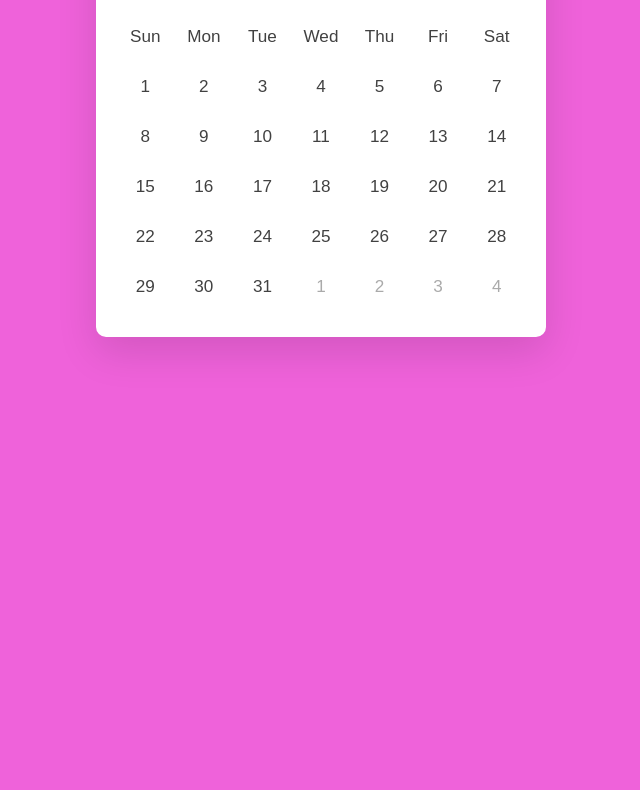
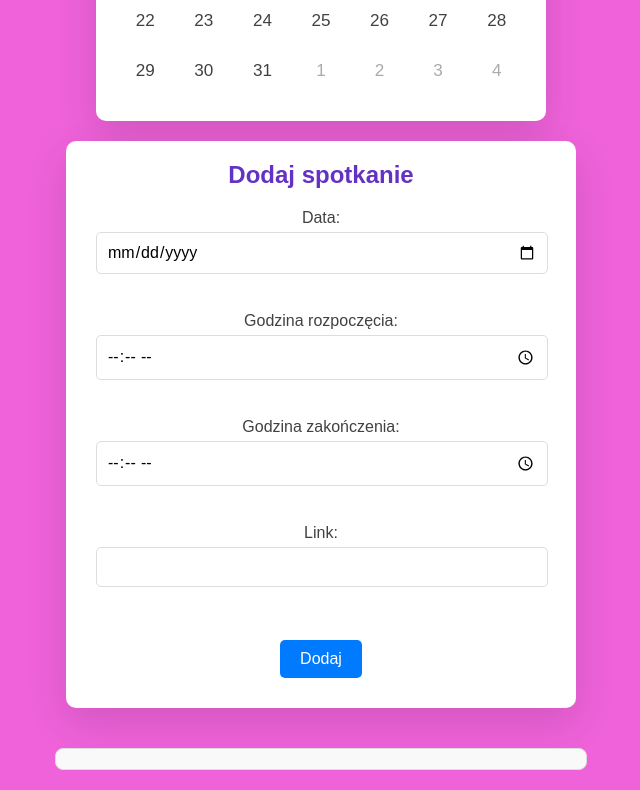
Before and after one commit to On4r1s/IO, a browser extension: page extension/html/calendar.html in a window 1280 px wide. Shown: the part 382-1172 px from the top of the page, without its empty margins (319-959 px from the left). Before the commit the page ends 800 px from the top, so only its background shows below. Drawn offline with nearby package versions, Linux system fonts and the light colour scheme; no server answers.

Commit message:
visual changes to the calendar
visual changes to the calendar

```diff
--- a/extension/css/styles.css
+++ b/extension/css/styles.css
@@ -1,13 +1,16 @@
 body {
     font-family: Arial, sans-serif;
     margin: 0;
-    padding: 0;
+    padding: 50px  10px;
     display: flex;
     justify-content: center;
     align-items: center;
     height: 100vh;
     background-color: #f4f4f9;
+    background: #ef62da;
+    min-height: 100vh;
 }
+
 
 h2 {
     text-align: center;
@@ -60,7 +63,7 @@
     display: flex;
     flex-direction: column;
     align-items: center;
-    margin: 20px auto;
+    margin: 50px auto;
 }
 input, button {
     margin: 10px 0;
@@ -92,6 +95,19 @@
     text-decoration: underline;
 }
 
+#meetingsList {
+    max-height: 600px; /* Możesz dostosować wysokość */
+    overflow-y: auto;
+    border: 1px solid #ddd;
+    padding: 10px ;
+    border-radius: 8px;
+    background-color: #f9f9f9;
+    margin-top: 20px;
+    width: 100%; /* Dopasowanie szerokości */
+    margin-bottom: 20px;
+}
+
+
 .delete-button {
     background-color: #e74c3c;
     color: #ffffff;
@@ -117,7 +133,7 @@
     display: flex;
     background: #ef62da;
     min-height: 100vh;
-    padding: 0 10px;
+    padding: 50px  10px;
     align-items: center;
     justify-content: center;
 }
@@ -226,3 +242,62 @@
 .calendar-dates li:not(.active):hover::before {
     background: #e4e1e1;
 }
+.add-meeting {
+    background: #fff;
+    border-radius: 10px;
+    box-shadow: 0 15px 40px rgba(0, 0, 0, 0.12);
+    padding: 20px 30px;
+    width: 450px;
+    margin: 20px auto;
+    text-align: center;
+
+}
+
+.add-meeting h2 {
+    font-size: 1.5rem;
+    margin-bottom: 20px;
+    color: #6332c5;
+}
+
+.add-meeting form label {
+    display: block;
+    margin-bottom: 10px;
+    font-size: 1rem;
+    color: #414141;
+}
+
+.add-meeting form input {
+    width: calc(100% - 20px);
+    padding: 10px;
+    margin-top: 5px;
+    border: 1px solid #ddd;
+    border-radius: 5px;
+    font-size: 1rem;
+    outline: none;
+    transition: border-color 0.3s;
+}
+
+.add-meeting form input:focus {
+    border-color: #6332c5;
+}
+
+.add-meeting button {
+    background-color: #007bff;
+    color: #fff;
+    border: none;
+    border-radius: 5px;
+    padding: 10px 20px;
+    font-size: 1rem;
+    cursor: pointer;
+    transition: background-color 0.3s;
+    margin-top: 15px;
+}
+
+.add-meeting button:hover {
+    background-color: #0056b3;
+}
+
+.pusty {
+    height:100%;
+
+}
--- a/extension/html/calendar.html
+++ b/extension/html/calendar.html
@@ -13,15 +13,8 @@
     </head>
 </head>
 <body>
+    <div class="pusty">
     <div class="calendar">
-        <h2>Dodaj spotkanie</h2>
-        <form id="addMeetingForm">
-            <label>Data: <input type="date" id="date"></label><br>
-            <label>Godzina rozpoczęcia: <input type="time" id="startTime"></label><br>
-            <label>Godzina zakończenia: <input type="time" id="endTime"></label><br>
-            <label>Link: <input type="url" id="link"></label><br>
-            <button type="submit">Dodaj</button>
-        </form>
         <div class="calendar-container">
             <header class="calendar-header">
                 <p class="calendar-current-date"></p>
@@ -50,9 +43,21 @@
                 <ul class="calendar-dates"></ul>
             </div>
         </div>
-        <div id="meetingsList"></div>
+
+        <div class="add-meeting">
+            <h2>Dodaj spotkanie</h2>
+            <form id="addMeetingForm">
+                <label>Data: <input type="date" id="date"></label><br>
+                <label>Godzina rozpoczęcia: <input type="time" id="startTime"></label><br>
+                <label>Godzina zakończenia: <input type="time" id="endTime"></label><br>
+                <label>Link: <input type="url" id="link"></label><br>
+                <button type="submit">Dodaj</button>
+            </form>
+        </div>
+            <div id="meetingsList"></div>
 
 
+    </div>
     </div>
 
     <script src="../js/calendar.js">
--- a/extension/js/calendar.js
+++ b/extension/js/calendar.js
@@ -249,7 +249,8 @@
 
         // Check if the icon is "calendar-prev"
         // or "calendar-next"
-        month = icon.id === "calendar-prev" ? month - 1 : month + 1;
+        //month = icon.id === "calendar-prev" ? month  : month ;
+        // moja ulubiona linijka kodu ever nigdy nic lepszego już nie napiszę
 
         // Check if the month is out of range
         if (month < 0 || month > 11) {
```
Also changed, not shown: data/spotkania.json (+42 -0 lines).
